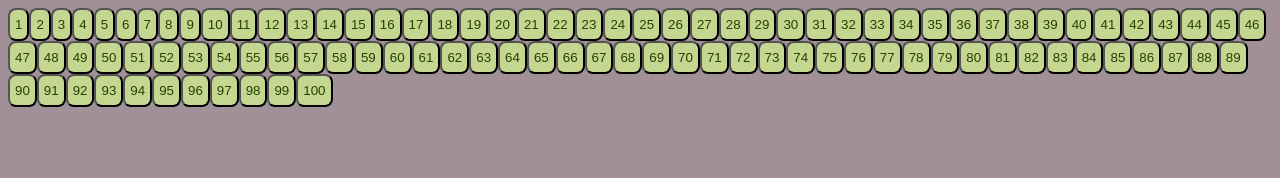
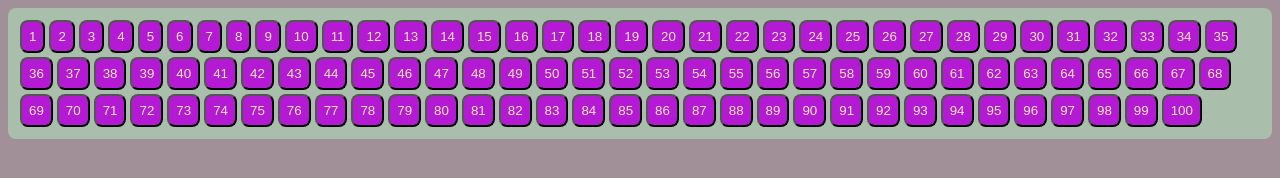
Before and after one commit to RC13967/apitask1-jobsapi, a plain HTML site: page index.html in a window 1280 px wide. Drawn offline with Linux system fonts and the light colour scheme.

Commit message:
Update style.css

```diff
--- a/style.css
+++ b/style.css
@@ -7,6 +7,13 @@ body{
 .page-div {
   position: sticky;
   top: 0px;
+  background-color: rgb(170, 190, 172);
+  padding: 10px;
+  border-radius: 8px;
+}
+.page-button {
+  padding: 7px;
+  margin: 2px ;
 }
 
 .job-list {
@@ -45,14 +52,16 @@ body{
 }
 
 button{
-    background-color: rgb(196, 214, 144);
-    color:rgb(36, 66, 0);
+    background-color: rgb(180, 25, 211);
+    color:rgb(238, 234, 183);
     border-radius: 8px;
-    height: 33px;
-    padding: 5px;
+    padding: 7px;
 
 }
-
+.toggle-desc {
+  background-color: chocolate;
+  color:floralwhite
+}
 .new-job-name{
     background-color: rgb(209, 196, 200);
     color:rgb(80, 110, 23);
```
